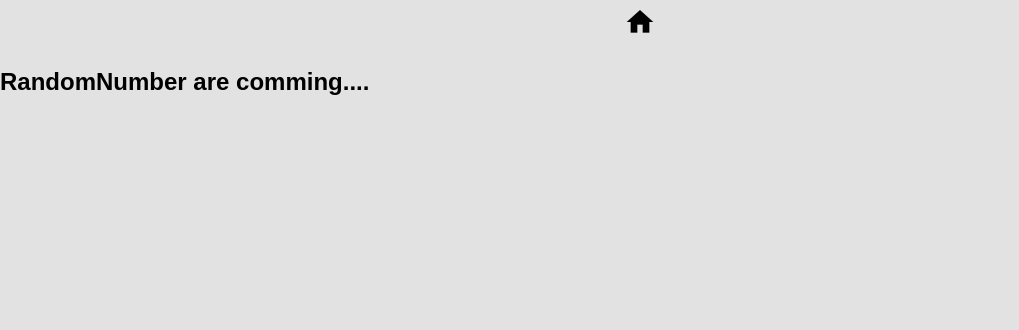
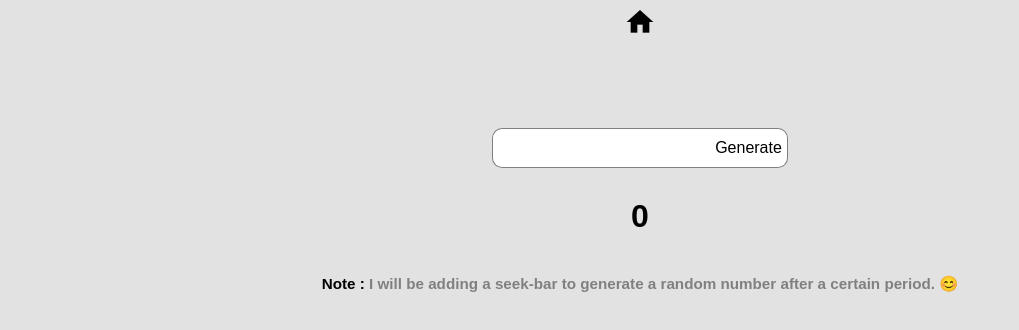
Before and after one commit to Harshitgupta008/Reduxtoolkit-react-js, a React (Vite) app: page /generatenumber in a window 1280 px wide. Shown: the top 330 px of the page, without its empty margins (0-1019 px from the left). Built offline with nearby package versions, Linux system fonts and the light colour scheme; a web font is replaced by a local one.

Commit message:
update and create random number page

```diff
--- a/src/component/Fetchingapi.jsx
+++ b/src/component/Fetchingapi.jsx
@@ -1,7 +1,7 @@
 const Fetchingapi = () => {
     return (
         <>
-            <h2>FetchApi are comming....</h2>
+            <h2>Fetch Api are comming....</h2>
         </>
     )
 }
--- a/src/component/Home.jsx
+++ b/src/component/Home.jsx
@@ -7,9 +7,15 @@ const Home = () => {
     return (
         <>
             <div className="home-container">
-                <Link  className="homelink" to={"/todos"}><Card image={todoimage} title={"To-Do Using Redux"} /></Link>
-                <Link  className="homelink" to={"/fetching"}><Card image={fetchimage} title={"Fetch Fake Api Using Redux"} /></Link>
-                <Link  className="homelink" to={"/generatenumber"}><Card image={generatenumber} title={"Geneate Number Using Redux"} /></Link>
+                <Link className="homelink" to={"/todos"}><Card image={todoimage} title={"To-Do Using Redux"} /></Link>
+                <Link className="homelink" to={"/fetching"}><Card image={fetchimage} title={"Fetch Fake Api Using Redux"} /></Link>
+                <Link className="homelink" to={"/generatenumber"}><Card image={generatenumber} title={"Geneate Number Using Redux"} /></Link>
+            </div>
+            <div className="info">
+                <h3> Thanks for visiting my page 😊! <br /><br />
+                    <span>Note : </span> I know these projects are quite simple and basic, but my main focus is on learning Redux and Redux Toolkit.
+                    These three projects will help you gain a better understanding of how Redux works.
+                </h3>
             </div>
         </>
     )
--- a/src/component/Navbar.css
+++ b/src/component/Navbar.css
@@ -84,7 +84,19 @@ body {
     transform: scale(1.05);
     background-color: rgba(0, 0, 0, 0.1);
 }
-
+.info{
+    width: 100%;
+    font-size: small;
+    margin-top: 40px;
+    margin-bottom: 40px;
+}
+.info h3{
+    text-align: center;
+    color: gray;
+}
+.info span{
+    color: black;
+}
 /****************************************** todo css */
 
 .todo-nav {
@@ -235,6 +247,7 @@ body {
     cursor: pointer;
 
 }
+
 /* its error i wiil be fix it so ignore it  */
 .userlist-card:hover {
     transform: scale(1);
@@ -271,7 +284,7 @@ body {
 }
 
 
-.userlist-hidecard{
+.userlist-hidecard {
     position: absolute;
     top: 30px;
     right: 10px;
@@ -280,7 +293,7 @@ body {
     display: none;
 }
 
-.userlist-hidecard ul{
+.userlist-hidecard ul {
     display: flex;
     align-items: baseline;
     flex-direction: column;
@@ -290,32 +303,35 @@ body {
     padding: 8px 10px;
 
 }
-.userlist-hidecard ul li{
+
+.userlist-hidecard ul li {
     all: unset;
     width: 100%;
     padding: 5px;
 }
-.userlist-hidecard li:hover{
+
+.userlist-hidecard li:hover {
     background-color: red;
     color: white;
     border-radius: 5px;
     cursor: pointer;
 }
 
-.userlist-card:hover  .userlist-hidecard{
+.userlist-card:hover .userlist-hidecard {
     display: block;
 }
 
 /****************************************** userID css */
 
-.userid-container{
+.userid-container {
     height: 90vh;
     width: 100%;
     display: flex;
     justify-content: center;
     align-items: center;
 }
-.userid-card{
+
+.userid-card {
     height: fit-content;
     width: fit-content;
     background: white;
@@ -327,15 +343,66 @@ body {
     transition: all .2s ease-in-out;
     cursor: pointer;
 }
-.userid-card h3{
+
+.userid-card h3 {
     text-align: center;
 }
-.userid-card p{
+
+.userid-card p {
     color: red;
 }
-.userid-card strong{
+
+.userid-card strong {
     color: black;
 }
-.userid-card:hover{
+
+.userid-card:hover {
     transform: scale(1.1);
 }
+
+/*************************************************** RandomNumber css */
+.randomnumbe-container {
+    margin-top: 80px;
+    width: 100%;
+    height: fit-content;
+    display: flex;
+    justify-content: center;
+    align-items: center;
+    flex-direction: column;
+    gap: 30px;
+}
+
+.randomnumbe-container input {
+    all: unset;
+    border: 1px solid gray;
+    border-right: none;
+    border-top-left-radius: 10px;
+    border-bottom-left-radius: 10px;
+    padding: 10px 5px;
+    background: white;
+}
+
+.randomnumbe-container .card {
+    background-color: transparent;
+    height: fit-content;
+    display: flex;
+    flex-direction: row;
+    justify-content: center;
+    align-items: center;
+}
+
+.randomnumbe-container button {
+    all: unset;
+    background-color: white;
+    height: fit-content;
+    width: fit-content;
+    padding: 10px 5px;
+    border: 1px solid gray;
+    border-left: none;
+    border-top-right-radius: 10px;
+    border-bottom-right-radius: 10px;
+}
+.randomnumbe-container button:active {
+    color: white;
+    background: red;
+}
--- a/src/component/RandomNumber.jsx
+++ b/src/component/RandomNumber.jsx
@@ -1,7 +1,28 @@
+import { useState } from "react";
+import { useSelector, useDispatch } from "react-redux";
+import { generateNumber } from "../redux/features/randomnumber/randomnumberSlics";
 const RandomNumber = () => {
+    const [addnumber,setAddNumber] = useState();
+    const randomnumbe = useSelector((state)=>state.randomnumber.randomnumber);
+    const dispatch = useDispatch();
+    const GenerateValue = ()=>{
+        if(!addnumber) return window.alert("Enter number")
+        dispatch(generateNumber(addnumber));
+    }
     return (
         <>
-            <h2>RandomNumber are comming....</h2>
+            <div className="randomnumbe-container">
+                <div className="card">
+                    <input type="number" value={addnumber} onChange={(e)=>setAddNumber(e.target.value)} />
+                    <button  onClick={GenerateValue}>Generate</button>
+                </div>
+                <h1>{randomnumbe}</h1>
+            </div>
+            <div className="info">
+                <h3> <span>Note : </span> I will be adding a seek-bar to generate a random number after a certain period. 😊
+                </h3>
+            </div>
+
         </>
     )
 }
--- a/src/redux/app/store.js
+++ b/src/redux/app/store.js
@@ -1,7 +1,9 @@
 import { configureStore } from '@reduxjs/toolkit'
 import todoReducer from '../features/todos/todoSlice'
+import randomnumberReducer from '../features/randomnumber/randomnumberSlics'
 export const store = configureStore({
   reducer: {
-    todo : todoReducer
+    todo: todoReducer,
+    randomnumber: randomnumberReducer,
   },
 })
--- /dev/null
+++ b/src/redux/features/randomnumber/randomnumberSlics.js
@@ -0,0 +1,20 @@
+import { createSlice } from "@reduxjs/toolkit";
+
+const initialState = {
+    randomnumber: 0,
+}
+
+export const randomnumberSlice = createSlice({
+    name: "randomnumber",
+    initialState,
+    reducers: {
+        generateNumber: (state, action) => {
+            const digits = action.payload;
+            const range = Math.pow(10, digits-1);
+            const newNumber = Math.floor(range + Math.random() * 9*range);
+            state.randomnumber = newNumber;
+        }
+    }
+})
+export const { generateNumber } = randomnumberSlice.actions;
+export default randomnumberSlice.reducer;
```
Also changed, not shown: src/redux/features/todos/todoSlice.js (+6 -6 lines).
